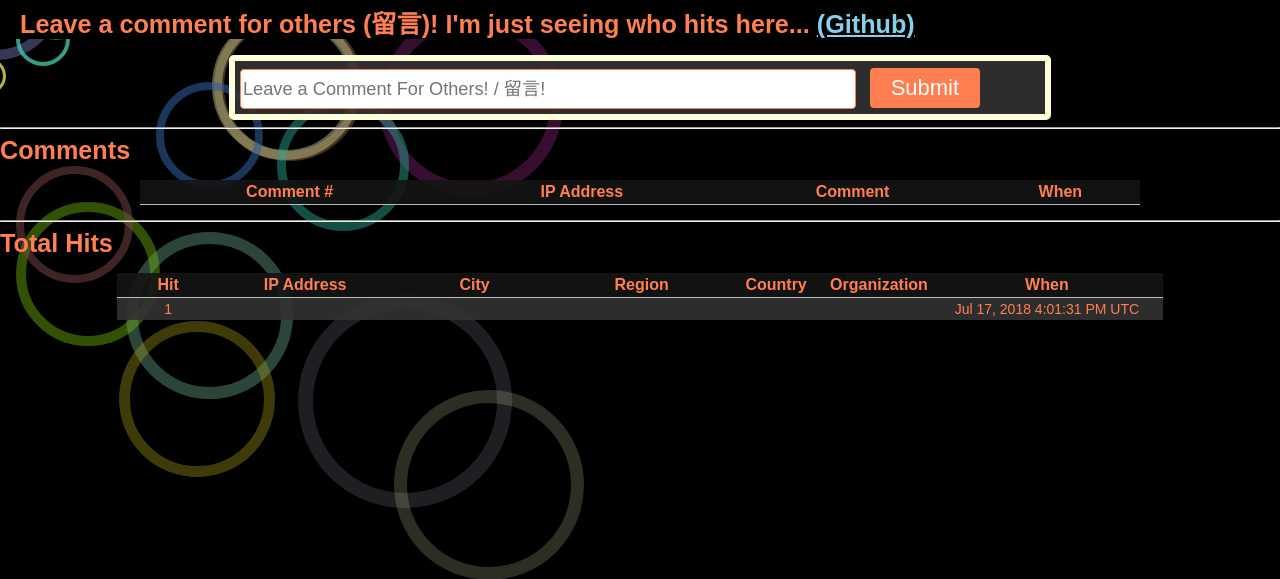
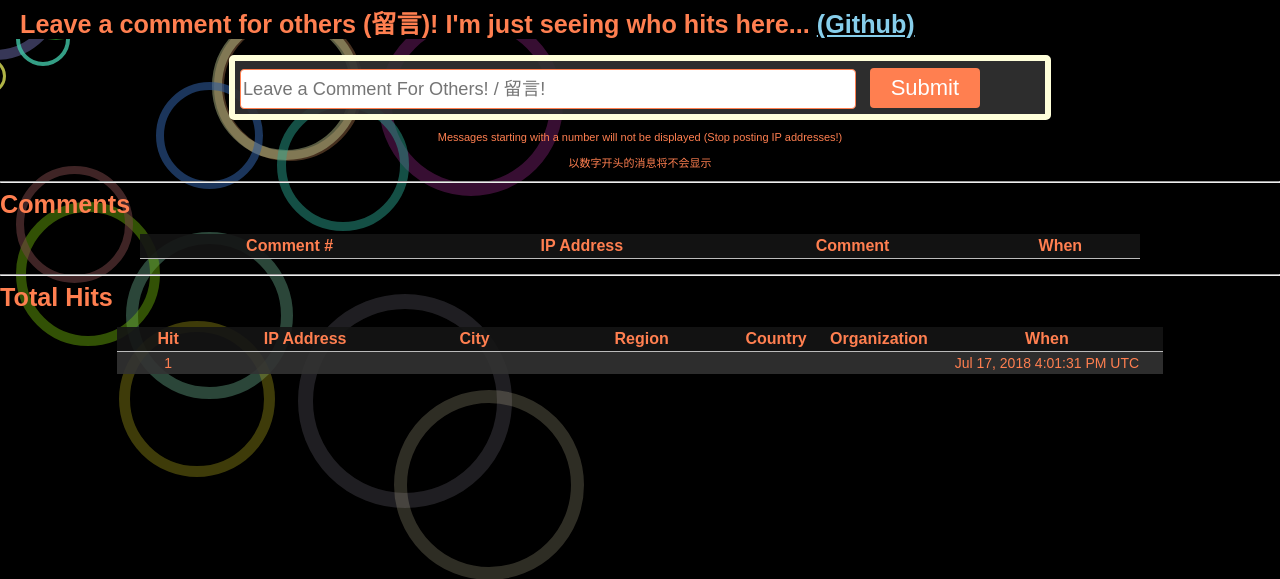
Before and after one commit to Cheezily/Square-spray-iplogger, a PHP site: page / in a window 1280 px wide. Shown: the top 579 px of the page. Run offline with PHP 8.4, Linux system fonts and the light colour scheme; data that the repository does not hold is empty; a stand-in replaces the project's code that opens the database connection; some libraries are stand-ins or nearby versions.

Commit message:
add ip address notice

```diff
--- a/config/config.php
+++ /dev/null
@@ -1,15 +0,0 @@
-<?php
-$dbhost = '';
-$dbname = '';
-$dbusername = '';
-$dbpassword = '';
-
-$connection = "mysql:host=$dbhost;dbname=$dbname";
-
-
-function dd($thing) {
-  echo "<br />";
-  echo "<pre>";
-  var_dump($thing);
-  echo "</pre>";
-}
--- a/index.php
+++ b/index.php
@@ -1,9 +1,8 @@
 <?php
-error_reporting(-1);
-ini_set("display_errors", "1");
-ini_set("log_errors", 1);
-ini_set("error_log", "/tmp/php-error.log");
-
+  error_reporting(-1);
+  ini_set("display_errors", "1");
+  ini_set("log_errors", 1);
+  ini_set("error_log", "/tmp/php-error.log");
 
   require_once('config/config.php');
   require_once('config/db.php');
@@ -220,6 +219,11 @@ ini_set("error_log", "/tmp/php-error.log");
       border-radius: 50%;
     }
 
+    .ipnotice {
+      font-size: 11px;
+      text-align: center;
+    }
+
   </style>
 </head>
 
@@ -242,6 +246,10 @@ ini_set("error_log", "/tmp/php-error.log");
           <input class='submit' type='submit' name='submit_comment' value='Submit'>
         </form>
       </div>
+    </div>
+    <div class='ipnotice'>
+      <p>Messages starting with a number will not be displayed (Stop posting IP addresses!)</p>
+      <p>以数字开头的消息将不会显示</p>
     </div>
   <?php } ?>
 
```
